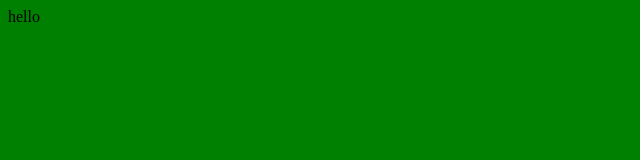
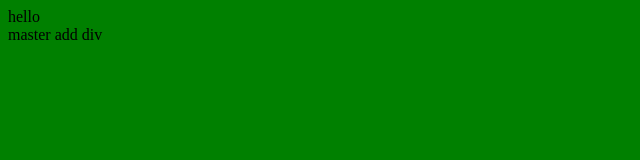
Before and after one commit to 18613999696/demo-github, a plain HTML site: page index.html in a window 1280 px wide. Shown: the full height of the page, 0-640 px from the left. Drawn offline with Linux system fonts and the light colour scheme.

Commit message:
默认分支上面修改首页

```diff
--- a/index.html
+++ b/index.html
@@ -7,5 +7,6 @@
 </head>
 <body>
 	hello
+	<div>master add div</div>
 </body>
 </html>
```
